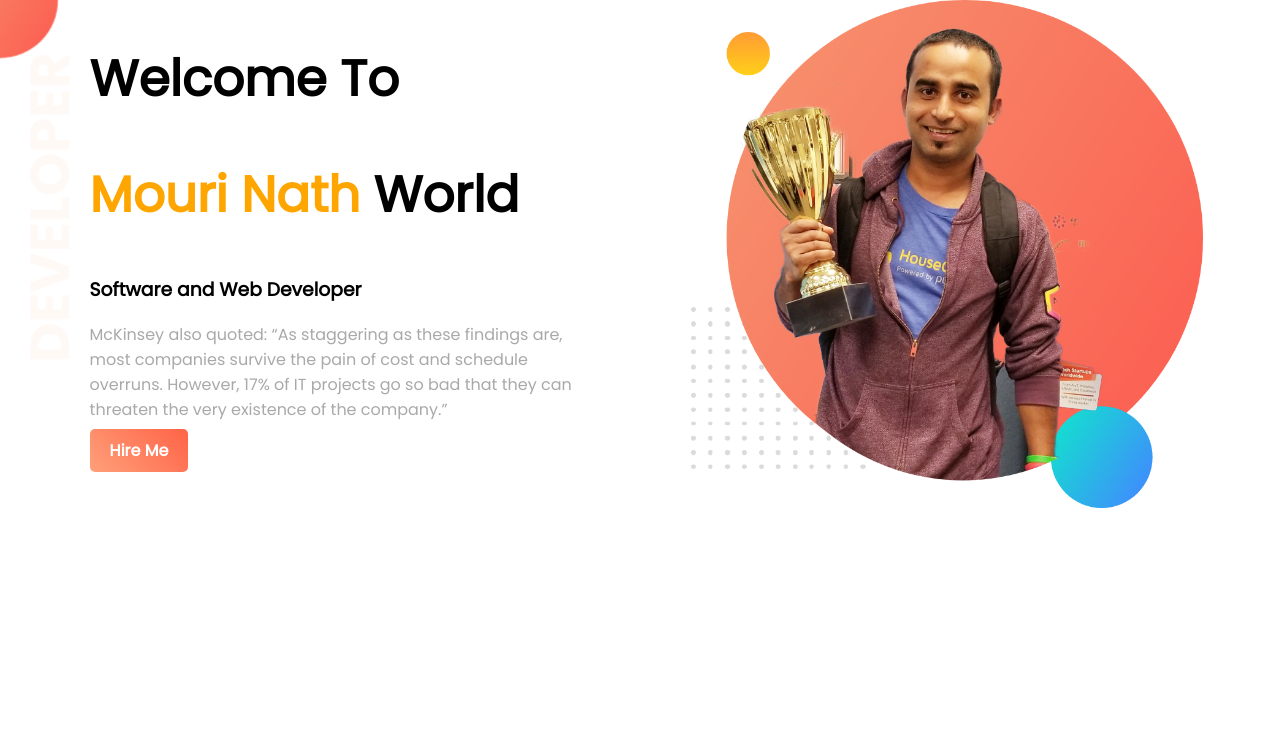
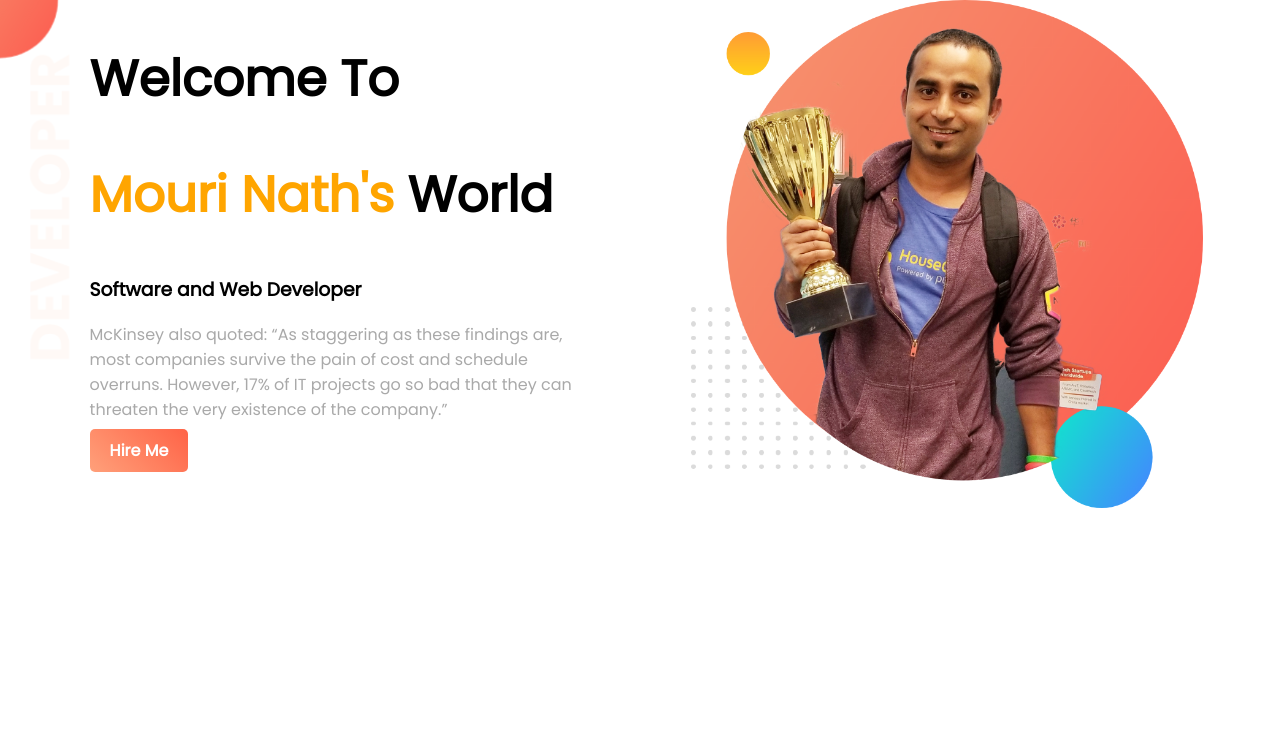
Before and after one commit to mourinath/Webportfolio, a plain HTML site: page index.html in a window 1280 px wide. Shown: the top 747 px of the page. Drawn offline with Linux system fonts and the light colour scheme.

Commit message:
Update index.html

```diff
--- a/index.html
+++ b/index.html
@@ -12,7 +12,7 @@
     <section class="Upper-field">
         <div class="first-Half">
             <h1>Welcome To</h1>
-            <h1><span class="titleName">Mouri Nath</span> World</h1>
+            <h1><span class="titleName">Mouri Nath's</span> World</h1>
             <h3>Software and Web Developer</h3>
             <p>
 
@@ -54,5 +54,6 @@
             <p>They didn't offer me a job. But I made myself as a remove web developer. I made their website and showed it to them. They liked it. And uploaded the content. It was fun working at Programming Hero.</p>
         </div>
     </section>
+    <footer>© Peter Parker 2023, a Programming Hero initiative.</footer>
 </body>
 </html>
```
